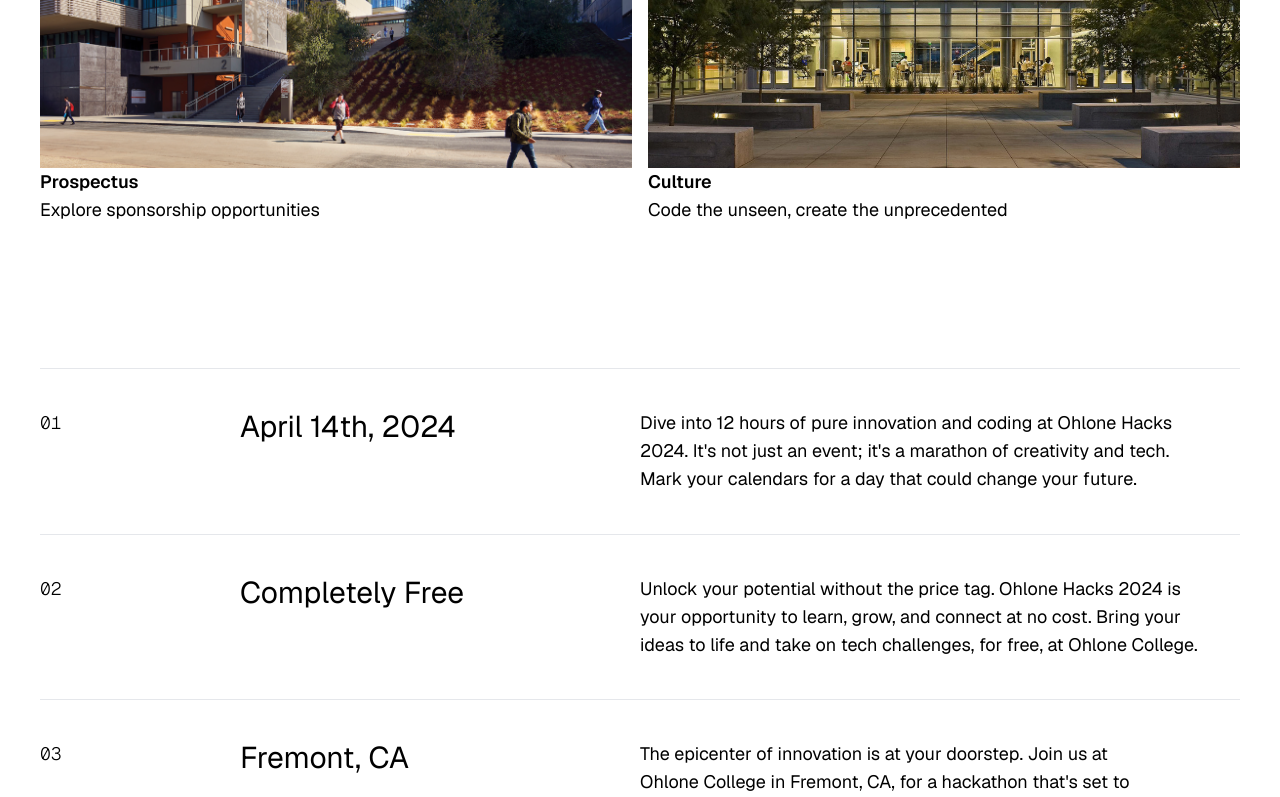
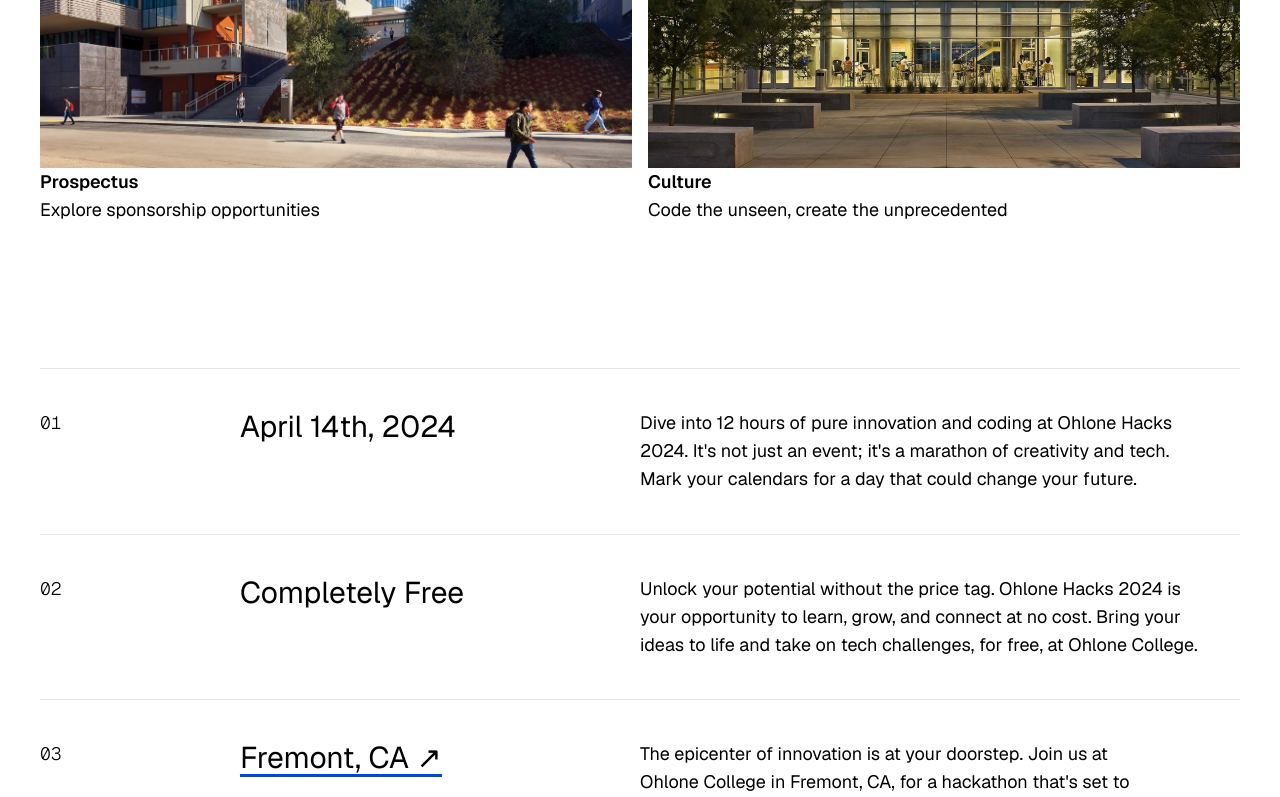
Before and after one commit to Mishra-Manit/ohlone-hacks, a Next.js app: page / in a window 1280 px wide. Shown: the part 2000-2797 px from the top of the page. Built offline with nearby package versions, Linux system fonts and the light colour scheme; a web font is replaced by a local one.

Commit message:
update map because people can't read

```diff
--- a/next.config.mjs
+++ b/next.config.mjs
@@ -12,6 +12,11 @@
                 destination: '/files/medical.pdf',
                 permanent: true,
             },
+            {
+                source: '/location',
+                destination: 'https://www.ohlone.edu/campus-information',
+                permanent: true,
+            },
         ]
     },
 };
--- a/src/app/components/Header.tsx
+++ b/src/app/components/Header.tsx
@@ -5,6 +5,9 @@
 const navItems = {
 	'/register': {
 		name: 'REGISTER',
+	},
+	'/location': {
+		name: 'MAP',
 	},
 };
 export default function Header() {
--- a/src/app/components/NumberedDetails.tsx
+++ b/src/app/components/NumberedDetails.tsx
@@ -28,7 +28,10 @@
                 <div className="py-10">
                     <div className="flex flex-col sm:flex-row justify-between">
                         <h1 className="w-1/6 font-mono font-light">03</h1>
-                        <h1 className="w-full sm:w-2/6 text-4xl sm:text-3xl">Fremont, CA</h1>
+                        {/* <h1 className="w-full sm:w-2/6 text-4xl sm:text-3xl">Fremont, CA</h1> */}
+                        <h1 className="w-full sm:w-2/6 text-4xl sm:text-3xl">
+                        <StyledLink href="https://www.ohlone.edu/campus-information" target="_blank" text={"Fremont, CA"} className={"w-max"} arrow={true} />
+                        </h1>
                         <div className="w-full sm:w-3/6">
                             <Balancer className="text-sm lg:text-lg text-justify sm:text-left">The epicenter of innovation is at your doorstep. Join us at Ohlone College in Fremont, CA, for a hackathon that&apos;s set to redefine the tech landscape. Where will your ideas take you?
                                 {/* <StyledLink href="/venue" target="_blank" text="found here" arrow={true} /> */}
```
